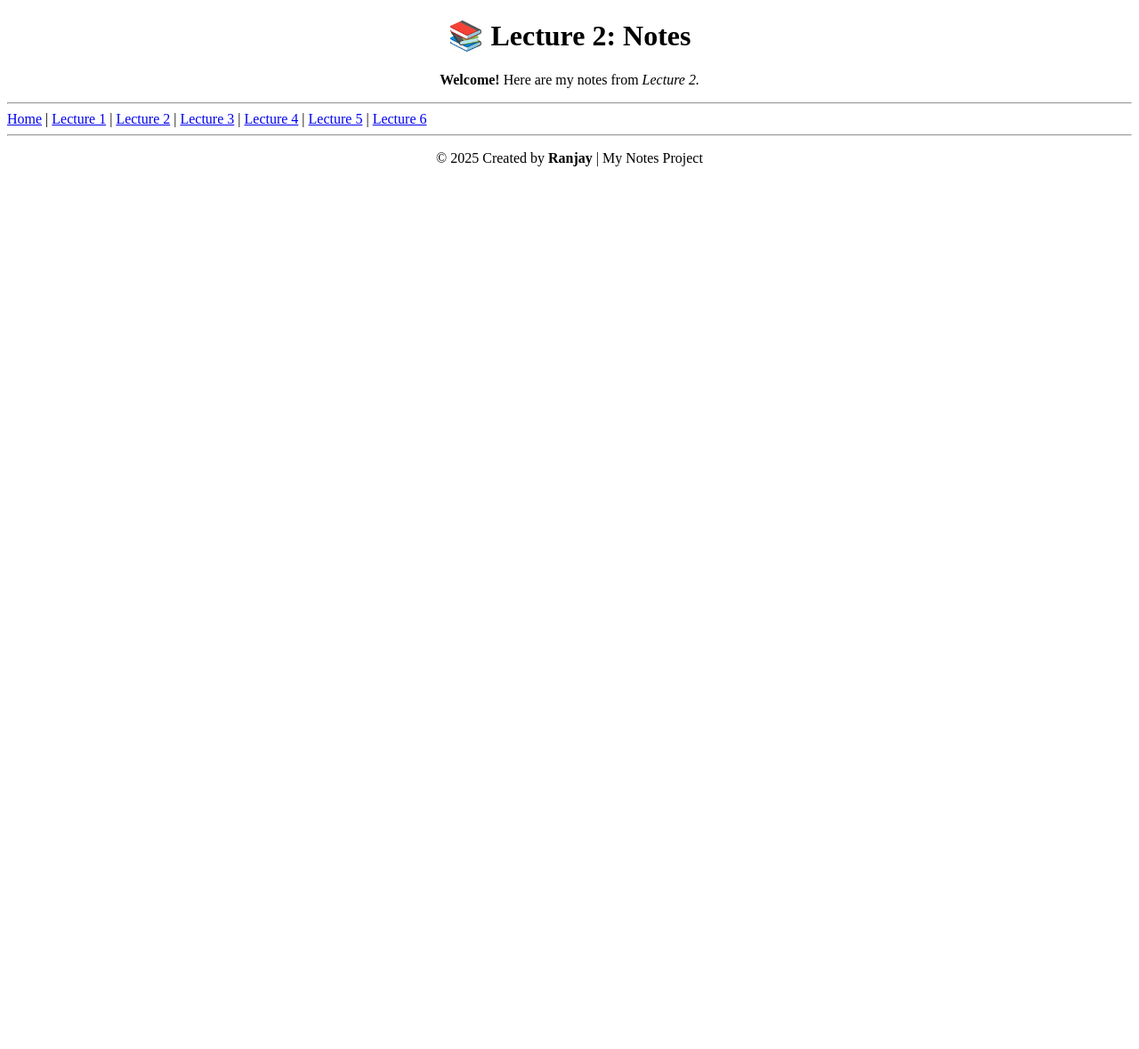
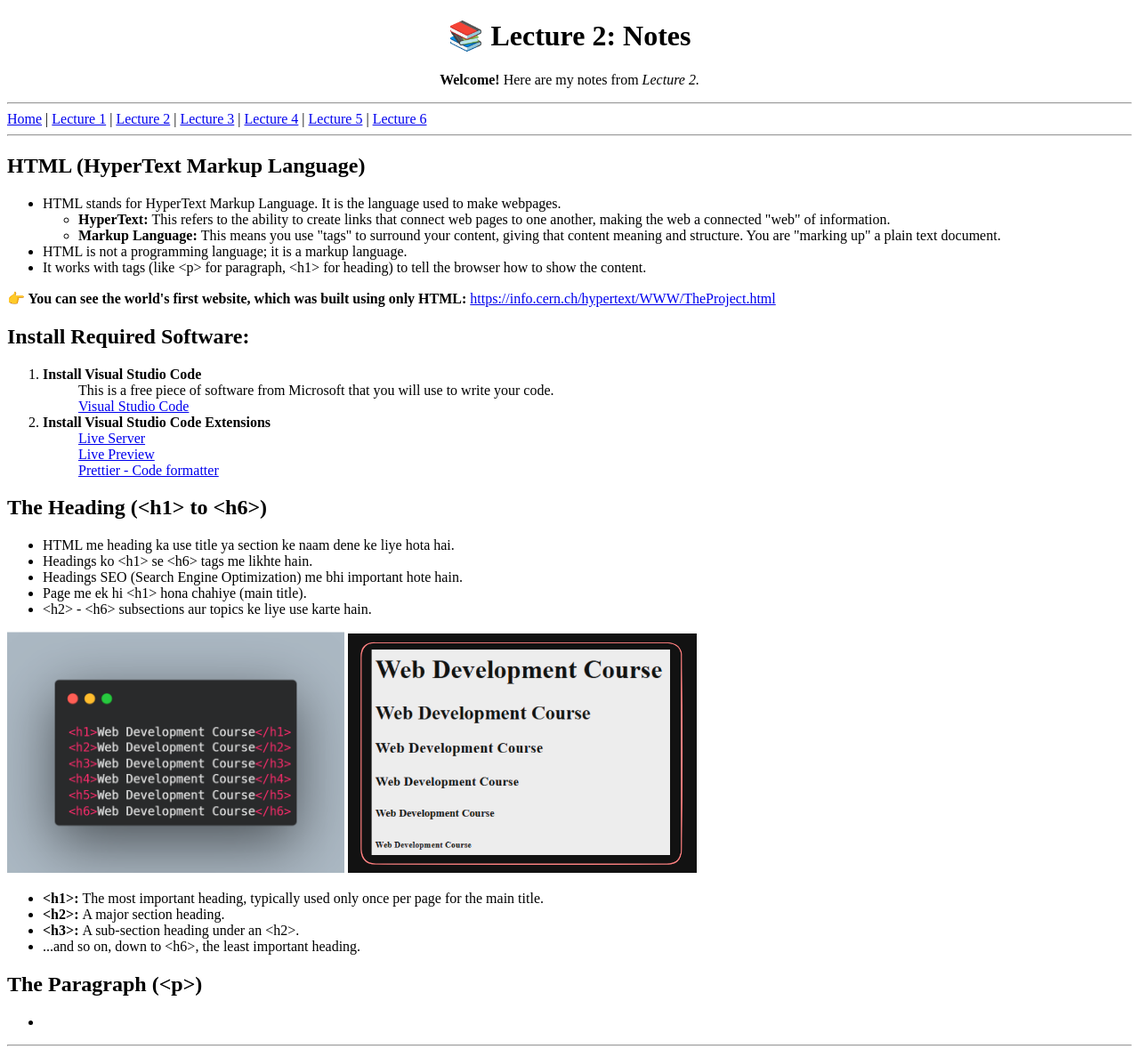
Before and after one commit to Ranjay849/HTML-Notes, a plain HTML site: page Lecture2.html in a window 1280 px wide. Shown: the top 1179 px of the page at 89% size. Before the commit the page ends 800 px from the top, so only its background shows below. Drawn offline with Linux system fonts and the light colour scheme.

Commit message:
HTML Notes

```diff
--- a/Lecture2.html
+++ b/Lecture2.html
@@ -1,16 +1,16 @@
 <!DOCTYPE html>
 <html lang="en">
   <head>
-  <meta charset="UTF-8">
-  <meta name="viewport" content="width=device-width, initial-scale=1.0">
-  <link rel="shortcut icon" href="Favicon Icon.png" type="image/x-icon">
+    <meta charset="UTF-8" />
+    <meta name="viewport" content="width=device-width, initial-scale=1.0" />
+    <link rel="shortcut icon" href="Favicon Icon.png" type="image/x-icon" />
     <title>Lecture 2 - Notes</title>
   </head>
   <body>
     <center>
       <h1>📚 Lecture 2: Notes</h1>
       <p><b>Welcome!</b> Here are my notes from <i>Lecture 2.</i></p>
-    <hr>
+      <hr />
     </center>
 
     <!-- Navbar with all lectures -->
@@ -23,14 +23,118 @@
       <a href="Lecture5.html" target="_blank">Lecture 5</a> |
       <a href="Lecture6.html" target="_blank">Lecture 6</a>
     </nav>
-  <hr>
+    <hr />
 
     <main>
+      <h2>HTML (HyperText Markup Language)</h2>
+      <ul>
+        <li>
+          HTML stands for HyperText Markup Language. It is the language used to
+          make webpages.
+          <ul>
+            <li>
+              <b>HyperText: </b>This refers to the ability to create links that
+              connect web pages to one another, making the web a connected "web"
+              of information.
+            </li>
+            <li>
+              <b>Markup Language: </b>This means you use "tags" to surround your
+              content, giving that content meaning and structure. You are
+              "marking up" a plain text document.
+            </li>
+          </ul>
+        </li>
+        <li>HTML is not a programming language; it is a markup language.</li>
+        <li>
+          It works with tags (like &lt;p&gt; for paragraph, &lt;h1&gt; for
+          heading) to tell the browser how to show the content.
+        </li>
+      </ul>
 
+      <p>
+        <b
+          >👉 You can see the world's first website, which was built using only
+          HTML:</b
+        >
+        <a
+          href="https://info.cern.ch/hypertext/WWW/TheProject.html"
+          target="_blank"
+          >https://info.cern.ch/hypertext/WWW/TheProject.html</a
+        >
+      </p>
+
+      <h2>Install Required Software:</h2>
+      <ol>
+        <li>
+          <b>Install Visual Studio Code</b>
+          <ul>
+            <li type="none">
+              This is a free piece of software from Microsoft that you will use
+              to write your code.
+            </li>
+            <li type="none">
+              <a href="https://code.visualstudio.com/" target="_blank"
+                >Visual Studio Code</a
+              >
+            </li>
+          </ul>
+        </li>
+
+        <li>
+          <b>Install Visual Studio Code Extensions</b>
+          <ul>
+            <li type="none">
+              <a
+                href="https://marketplace.visualstudio.com/items?itemName=ritwickdey.LiveServer"
+                target="_blank"
+                >Live Server</a
+              >
+            </li>
+            <li type="none">
+              <a
+                href="https://marketplace.visualstudio.com/items?itemName=ms-vscode.live-server"
+                target="_blank"
+                >Live Preview</a
+              >
+            </li>
+            <li type="none">
+              <a
+                href="https://marketplace.visualstudio.com/items?itemName=esbenp.prettier-vscode"
+                target="_blank"
+                >Prettier - Code formatter</a
+              >
+            </li>
+          </ul>
+        </li>
+      </ol>
+
+      <h2>The Heading (&lt;h1&gt; to &lt;h6&gt;)</h2>
+      <ul>
+        <li>HTML me heading ka use title ya section ke naam dene ke liye hota hai.</li>
+        <li>Headings ko &lt;h1&gt; se &lt;h6&gt; tags me likhte hain.</li>
+        <li>Headings SEO (Search Engine Optimization) me bhi important hote hain.</li>
+        <li>Page me ek hi &lt;h1&gt; hona chahiye (main title).</li>
+        <li>&lt;h2&gt; - &lt;h6&gt; subsections aur topics ke liye use karte hain.</li>
+      </ul>
+
+      <img src="Heading Code Snippet.png" alt="h1 to h6 code snippet" width="30%">
+      <img src="Output heading.png" alt="heading output" width="31%">
+      <ul>
+        <li><b>&lt;h1&gt;: </b>The most important heading, typically used only once per page for the main title.</li>
+        <li><b>&lt;h2&gt;: </b>A major section heading.</li>
+        <li><b>&lt;h3&gt;: </b>A sub-section heading under an &lt;h2&gt;.</li>
+        <li>...and so on, down to &lt;h6&gt;, the least important heading.</li>
+      </ul>
+
+      <h2>The Paragraph (&lt;p&gt;)</h2>
+      <ul>
+        <li></li>
+      </ul>
     </main>
 
     <center>
       <footer>
+        <hr />
         <p>&copy; 2025 Created by <b>Ranjay</b> | My Notes Project</p>
       </footer>
     </center>
```
Also changed, not shown: Lecture1.html (+17 -17 lines), Heading Code Snippet.png (added), Output heading.png (added), 1 other file. Lines whose indentation alone changed are shown as unchanged.
